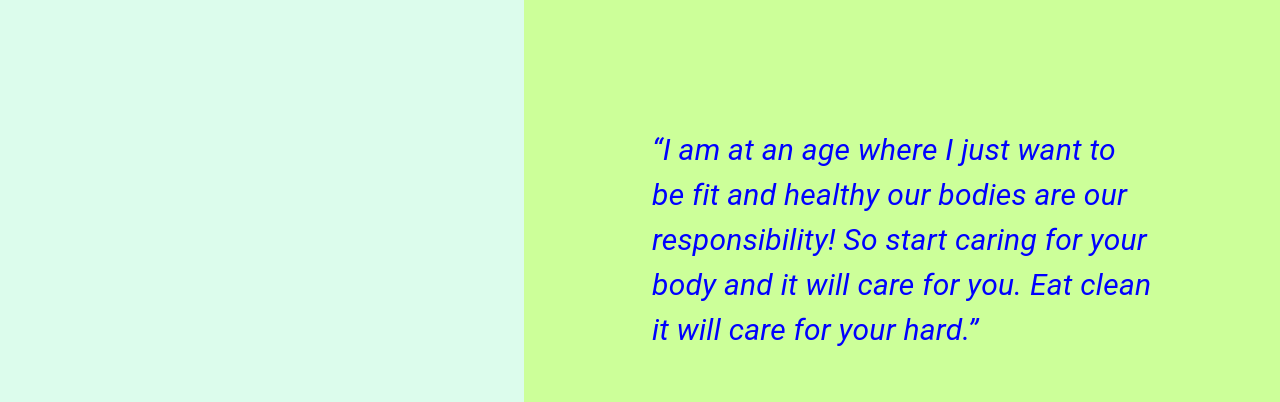
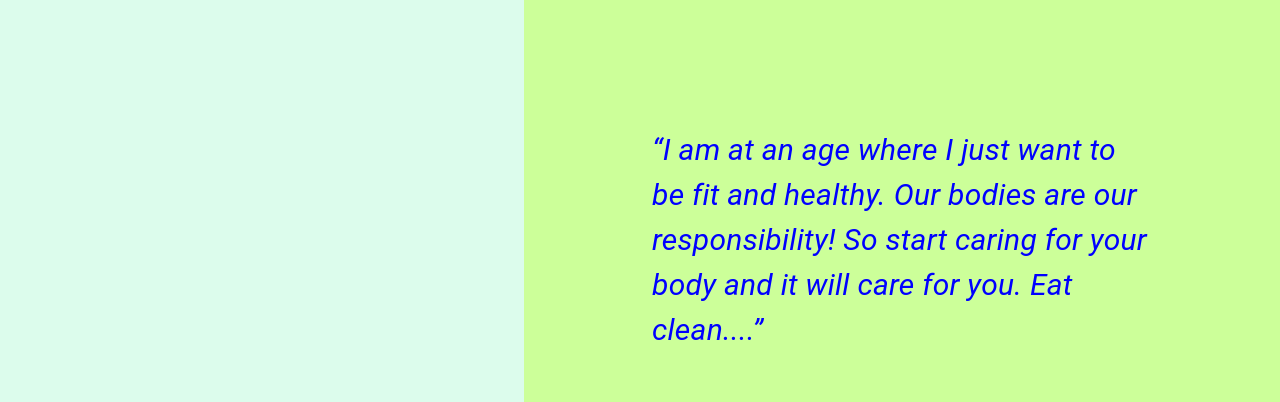
Before and after one commit to Pratishta08/Hospital_management_system, a React (Create React App) app in the folder frontend/: page / in a window 1280 px wide. Shown: the part 1120-1522 px from the top of the page. Built offline with nearby package versions, Linux system fonts and the light colour scheme.

Commit message:
Updated homepage

```diff
--- a/frontend/src/Components/User/pages/homecontent/Homepage.jsx
+++ b/frontend/src/Components/User/pages/homecontent/Homepage.jsx
@@ -91,9 +91,8 @@ const Homepage = () => {
             fontStyle:"italic",
             color: "blue"
             }}>
-            “I am at an age where I just want to be fit and healthy our bodies are our
-                                    responsibility! So start caring for your body and it will care for you. Eat clean it
-                                    will care for your hard.”
+            “I am at an age where I just want to be fit and healthy. Our bodies are our
+                                    responsibility! So start caring for your body and it will care for you. Eat clean....”
             </Typography>
 
             </Box>
```
